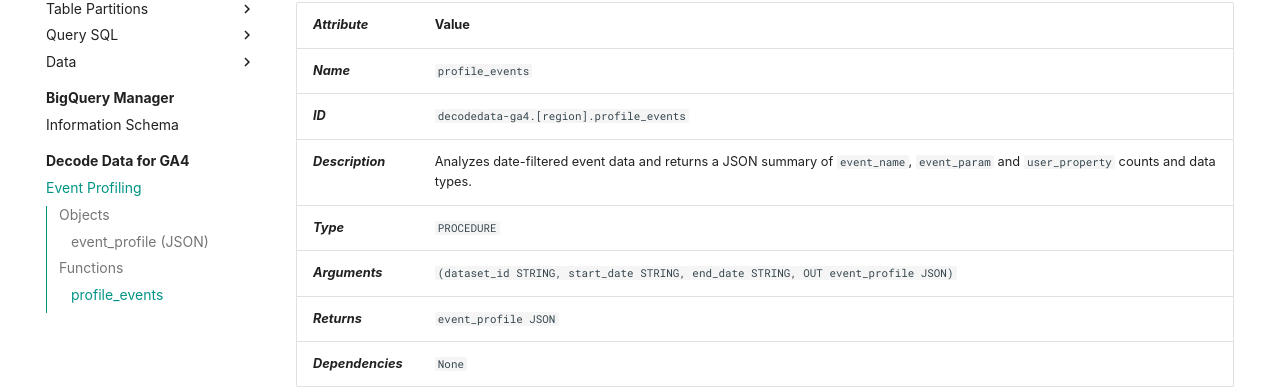
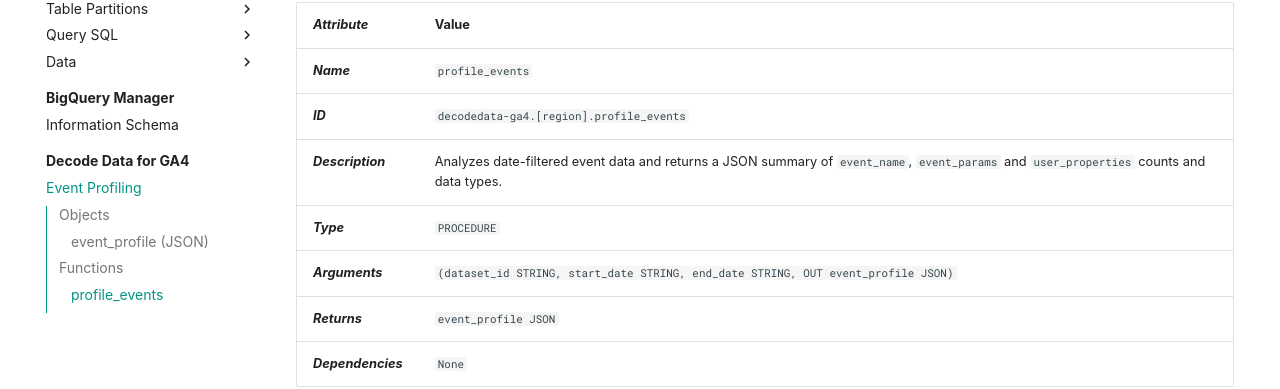
Before and after one commit to transformationflow/transformationflow.github.io, an MkDocs documentation site: the page built from docs/reference/decodedata-ga4/profiling.md, in a window 1280 px wide and 900 px high, scrolled down 656 px. Shown: the part 237-626 px from the top of the window. Built offline with MkDocs 1.6.1 and Material for MkDocs 9.7.7, drawn with Linux system fonts in a browser that asks for light colours; some web fonts are replaced.

Commit message:
minor edits

```diff
--- a/docs/reference/decodedata-ga4/profiling.md
+++ b/docs/reference/decodedata-ga4/profiling.md
@@ -16,7 +16,7 @@
 --- | ---
 _**Name**_ | `profile_events`
 _**ID**_ | `decodedata-ga4.[region].profile_events`
-_**Description**_ | Analyzes date-filtered event data and returns a JSON summary of `event_name`, `event_param` and `user_property` counts and data types.
+_**Description**_ | Analyzes date-filtered event data and returns a JSON summary of `event_name`, `event_params` and `user_properties` counts and data types.
 _**Type**_ | `PROCEDURE`
 _**Arguments**_ | `(dataset_id STRING, start_date STRING, end_date STRING, OUT event_profile JSON)`
 _**Returns**_ | `event_profile JSON`
```
